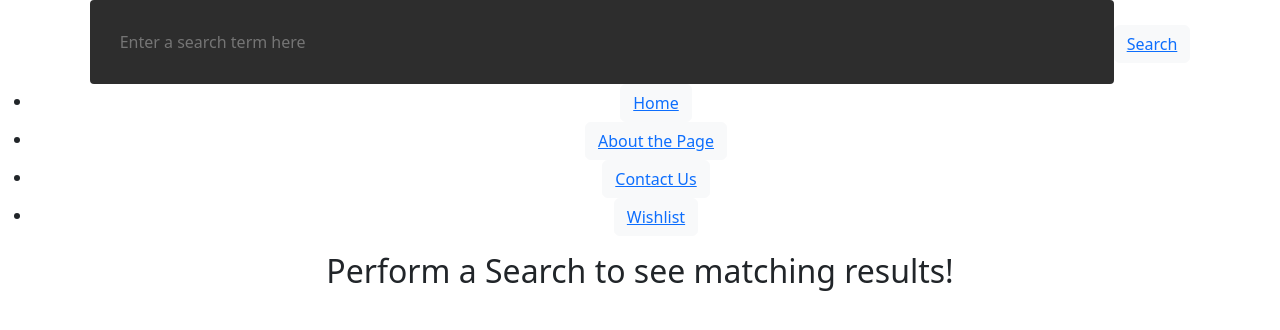
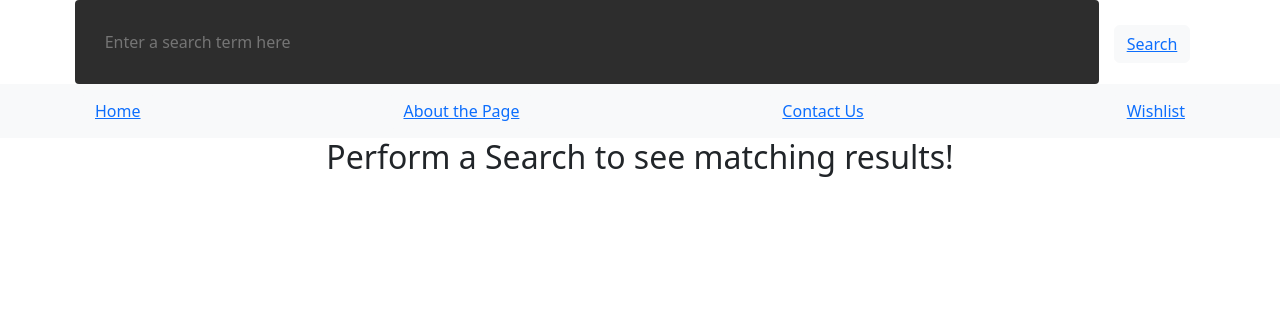
Before and after one commit to cfdebug/shoe-shop, a React app: page / in a window 1280 px wide. Shown: the top 330 px of the page. Built offline with nearby package versions, Linux system fonts and the light colour scheme.

Commit message:
Final Push

```diff
--- a/src/App.css
+++ b/src/App.css
@@ -161,3 +161,7 @@ font-style: normal;
 .navi-btn {
   background-color: gray;
 }
+
+.search-btn {
+  margin: 15px
+}
--- a/src/components/NaviBar.js
+++ b/src/components/NaviBar.js
@@ -2,24 +2,29 @@ import { Link } from 'react-router-dom'
 import React, {useContext} from 'react'
 import { RetrieveContext } from '../context/retrieveContext'
 import Button from 'react-bootstrap/Button'
+import Container from 'react-bootstrap/Container'
+import Nav from 'react-bootstrap/Nav'
+import Navbar from 'react-bootstrap/Navbar'
 
 
 export default function NaviBar () {
   const {handleRetrieve} = useContext(RetrieveContext)
     return (
-        <ul>
-              <li>
+        <Navbar bg="light" expand="lg">
+          <Container>
+              <Nav>
                 <Button variant = 'light' className='navi-btn'><Link to="/">Home</Link></Button>
-              </li>
-              <li>
+              </Nav>
+              <Nav>
                 <Button variant = 'light' className='navi-btn'><Link to="/about">About the Page</Link></Button>
-              </li>
-              <li>
+              </Nav>
+              <Nav>
                 <Button variant = 'light' className='navi-btn'><Link to="/contact">Contact Us</Link></Button>
-              </li>
-              <li>
+              </Nav>
+              <Nav>
                 <Button variant = 'light' className='navi-btn' onClick={(e) => handleRetrieve(e)}><Link to="/wishlist">Wishlist</Link></Button>
-              </li>
-        </ul>
+              </Nav>
+          </Container>
+        </Navbar>
     )
 }
--- a/src/components/searchBar.js
+++ b/src/components/searchBar.js
@@ -17,7 +17,7 @@ const SearchBar = () => {
         }>
 
             <input ref={term} type='text' placeholder='Enter a search term here'/>
-            <Button variant = 'light' className='search-btn' onClick={(e) => handleSearch(e, term.current.value)}><Link to="/search">Search</Link></Button>
+            <Button className="search-btn" variant='light' onClick={(e) => handleSearch(e, term.current.value)}><Link to="/search">Search</Link></Button>
         </form>
     </div>
     )
```
